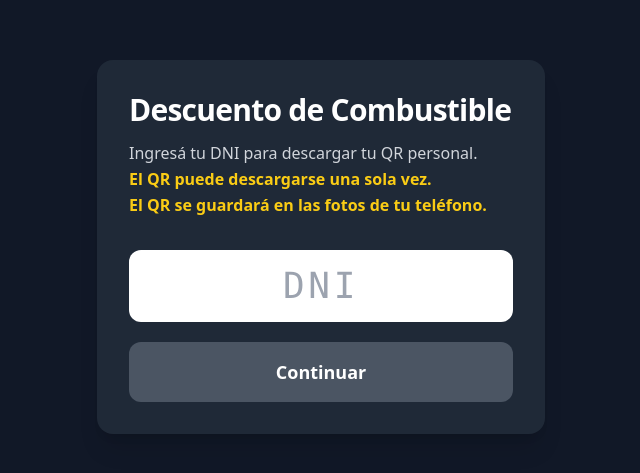
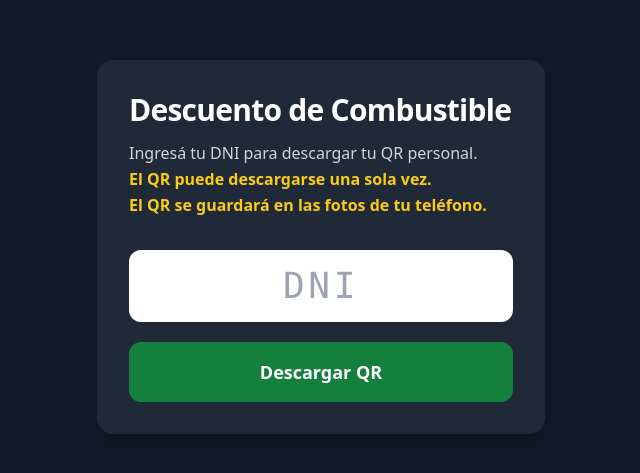
Before and after one commit to julioborn/descuentos, a Next.js app: page /policia in a window 1280 px wide. Shown: the part 153-626 px from the top of the page, without its empty margins (319-959 px from the left). Built offline with nearby package versions, Linux system fonts and the light colour scheme.

Commit message:
policias ios ANDROID prueba 4

```diff
--- a/src/app/policia/page.tsx
+++ b/src/app/policia/page.tsx
@@ -100,18 +100,25 @@ export default function PoliciaPage() {
         if (!policia || procesando) return
         setProcesando(true)
 
-        // 1️⃣ Alert primero (clave para iOS)
-        await Swal.fire({
+        // 1️⃣ Mostrar instrucción
+        const result = await Swal.fire({
             icon: 'info',
             title: 'Guardar QR',
             html: `
       <p>Mantené presionada la tarjeta y elegí</p>
       <b>"Guardar en Fotos"</b>
       <br/><br/>
-      <small>Solo puede hacerse una vez</small>
+      <small>Luego confirmá cuando ya esté guardado</small>
     `,
-            confirmButtonText: 'Entendido',
+            confirmButtonText: 'Ya lo guardé',
+            showCancelButton: true,
+            cancelButtonText: 'Cancelar',
         })
+
+        if (!result.isConfirmed) {
+            setProcesando(false)
+            return
+        }
 
         // 2️⃣ Generar imagen completa
         const nodo = document.getElementById('tarjeta-policial')
@@ -122,14 +129,17 @@ export default function PoliciaPage() {
 
         const canvas = await html2canvas(nodo, { scale: 2 })
         const img = canvas.toDataURL('image/png')
-
-        // 3️⃣ Renderizar imagen
         setTarjetaImg(img)
 
-        // 4️⃣ Liberar el hilo para Safari (MUY IMPORTANTE)
-        setTimeout(() => {
-            setProcesando(false)
-        }, 0)
+        // 3️⃣ MARCAR COMO DESCARGADO (ACÁ ESTABA EL BUG)
+        await fetch('/api/policia/descargar', {
+            method: 'POST',
+            headers: { 'Content-Type': 'application/json' },
+            body: JSON.stringify({ dni: policia.dni }),
+        })
+
+        setPolicia({ ...policia, descargado: true })
+        setProcesando(false)
     }
 
     return (
@@ -176,16 +186,22 @@ export default function PoliciaPage() {
                         />
 
                         <button
-                            onClick={buscar}
-                            disabled={dni.length < 7 || dni.length > 8 || loading}
+                            disabled={procesando}
+                            onClick={() => {
+                                if (esIOS) {
+                                    descargarIOS()
+                                } else {
+                                    descargarTarjeta()
+                                }
+                            }}
                             className={`
-                w-full py-4 rounded-xl text-lg font-semibold transition
-                ${dni.length >= 7 && dni.length <= 8
-                                    ? 'bg-red-700 hover:bg-red-800'
-                                    : 'bg-gray-600 cursor-not-allowed'}
-              `}
+    w-full py-4 rounded-xl text-lg font-semibold transition
+    ${esIOS
+                                    ? 'bg-yellow-500 text-black'
+                                    : 'bg-green-700 hover:bg-green-800 text-white'}
+  `}
                         >
-                            {loading ? 'Verificando…' : 'Continuar'}
+                            Descargar QR
                         </button>
 
                         {error && (
```
